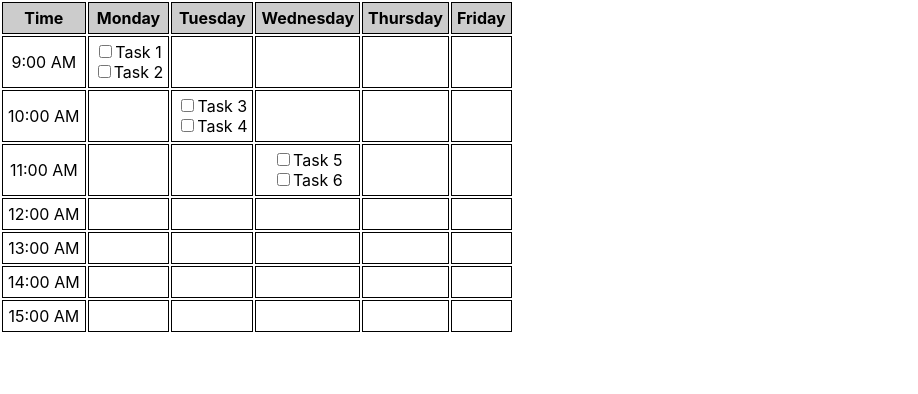
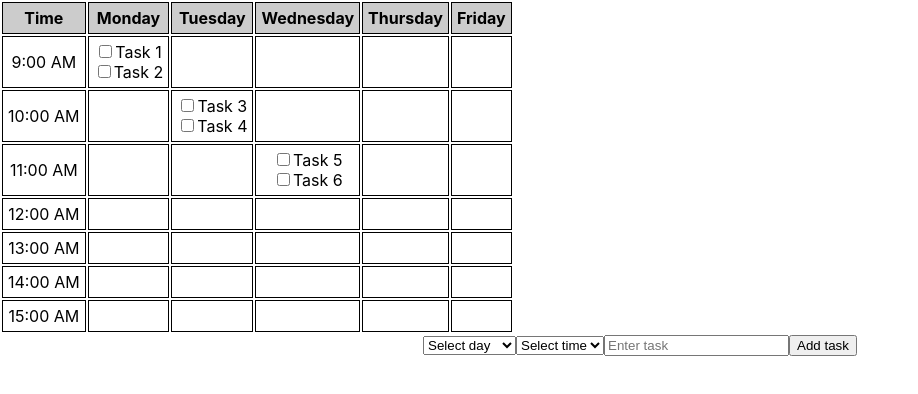
Before and after one commit to Eason-Jin/Task-List, a React (Create React App) app in the folder task-list/: page / in a window 1280 px wide. Shown: the top 394 px of the page, without its empty margins (0-918 px from the left). Built offline with nearby package versions, Linux system fonts and the light colour scheme; the HTML template or start-up script is replaced by a standard one.

Commit message:
New task input field

```diff
--- /dev/null
+++ b/task-list/src/components/TimeTable/TaskInput.js
@@ -0,0 +1,59 @@
+import React, { useState } from "react";
+
+const TaskInput = ({ onAddTask }) => {
+  const [day, setDay] = useState("");
+  const [time, setTime] = useState("");
+  const [task, setTask] = useState("");
+
+  const handleDayChange = (event) => {
+    setDay(event.target.value);
+  };
+
+  const handleTimeChange = (event) => {
+    setTime(event.target.value);
+  };
+
+  const handleTaskChange = (event) => {
+    setTask(event.target.value);
+  };
+
+  const handleAddTaskClick = () => {
+    onAddTask({
+      day,
+      time,
+      task,
+    });
+  };
+
+  return (
+    <div className="task-input">
+      <select value={day} onChange={handleDayChange}>
+        <option value="">Select day</option>
+        <option value="Monday">Monday</option>
+        <option value="Tuesday">Tuesday</option>
+        <option value="Wednesday">Wednesday</option>
+        <option value="Thursday">Thursday</option>
+        <option value="Friday">Friday</option>
+      </select>
+      <select value={time} onChange={handleTimeChange}>
+        <option value="">Select time</option>
+        <option value="9:00 AM">9:00 AM</option>
+        <option value="10:00 AM">10:00 AM</option>
+        <option value="11:00 AM">11:00 AM</option>
+        <option value="12:00 PM">12:00 PM</option>
+        <option value="1:00 PM">1:00 PM</option>
+        <option value="2:00 PM">2:00 PM</option>
+        <option value="3:00 PM">3:00 PM</option>
+      </select>
+      <input
+        type="text"
+        placeholder="Enter task"
+        value={task}
+        onChange={handleTaskChange}
+      />
+      <button onClick={handleAddTaskClick}>Add task</button>
+    </div>
+  );
+};
+
+export default TaskInput;
--- a/task-list/src/components/TimeTable/TimeTable.js
+++ b/task-list/src/components/TimeTable/TimeTable.js
@@ -1,5 +1,6 @@
 import React, { useState } from "react";
 import "./TimeTable.css";
+import TaskInput from "./TaskInput";
 
 const TimeTable = () => {
   const [tasks, setTasks] = useState([
@@ -123,6 +124,7 @@ const TimeTable = () => {
             ))}
         </tbody>
       </table>
+      <TaskInput/>
     </div>
   );
 };
```
